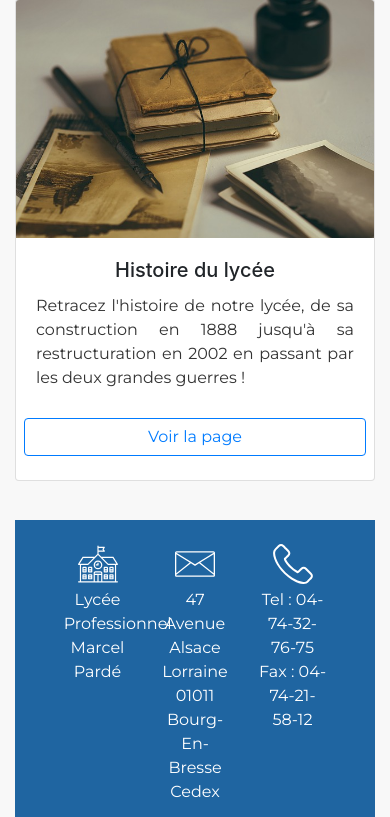
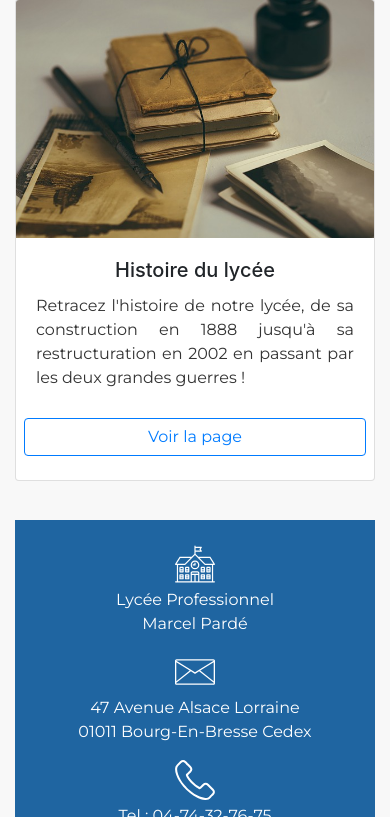
Before and after one commit to davidBentoPereira/jpo, a Symfony app: template templates/front/index.html.twig in a window 390 px wide. Shown: the part 1500-2317 px from the top of the page. Run offline with Twig, Linux system fonts and the light colour scheme; the template is opened without the code that fills it, so the values that code supplies are empty; some libraries are stand-ins or nearby versions.

Commit message:
(Front) : Improve footer - rename style.css - add navbrand on mobile display

```diff
--- a/public/css/style.css
+++ b/public/css/style-front.css
@@ -8,6 +8,7 @@ a:hover { color: white;}
 nav { box-shadow: 0 4px 8px 0 rgba(0, 0, 0, 0.2), 0 6px 20px 0 rgba(0, 0, 0, 0.19); }
 .navbar-light .navbar-nav .nav-link  { color: white; font-family: 'Montserrat-bold', sans-serif;}
 .navbar-light .navbar-nav .nav-link:hover  { color: white;}
+#navbrand { font-family: 'Montserrat', sans-serif; color: #ffffff; }
 
 /* FOOTER */
 footer { background-color: #1F65A1; }
--- a/templates/front/base.html.twig
+++ b/templates/front/base.html.twig
@@ -12,7 +12,7 @@
     <!-- Google Fonts -->
     <link href="https://fonts.googleapis.com/css?family=Montserrat:400,700" rel="stylesheet">
     <!-- Custom CSS -->
-    <link rel="stylesheet" type="text/css" href="{{ asset('css/style.css') }}">
+    <link rel="stylesheet" type="text/css" href="{{ asset('css/style-front.css') }}">
     <link rel="stylesheet" type="text/css" href="{{ asset('css/hover.css') }}">
     {% block stylesheets %}{% endblock %}
 </head>
--- a/templates/front/base/footer.html.twig
+++ b/templates/front/base/footer.html.twig
@@ -2,18 +2,20 @@
     <footer>
 
         <div class="row justify-content-center pt-4">
-                <div class="col-3 text-center">
+
+            <div class="col-12 col-md-3 text-center">
                 <img src="{{ asset('img/icon/school.svg') }}" class="mb-1" alt="" width="40px">
                 <p>Lycée Professionnel <br />Marcel Pardé</p>
             </div>
-                <div class="col-3 text-center">
+            <div class="col-12 col-md-3 text-center">
                 <img src="{{ asset('img/icon/message.svg') }}" class="mb-1" alt="" width="40px">
                 <p>47 Avenue Alsace Lorraine <br />01011 Bourg-En-Bresse Cedex</p>
             </div>
-                <div class="col-3 text-center">
+            <div class="col-12 col-md-3 text-center">
                 <img src="{{ asset('img/icon/telephone.svg') }}" class="mb-1" alt="" width="40px">
                 <p>Tel  : 04-74-32-76-75<br />Fax : 04-74-21-58-12 </p>
             </div>
+
         </div>
 
         <div class="col-12 text-center">
@@ -24,7 +26,8 @@
             <p>
                 <a href="{{ path('login') }}">Espace Administration |</a>
                 <a href="">Charte d'utilisation & Mentions légales |</a>
-                    © 2019 Copyright marcelleparde.fr
+                <a href="//marcelle-parde.elycee.rhonealpes.fr/" target="_blank">© 2019 Copyright marcelleparde.fr</a>
+
             </p>
         </div>
 
--- a/templates/front/base/nav.html.twig
+++ b/templates/front/base/nav.html.twig
@@ -3,6 +3,8 @@
         <img src="{{ asset('img/img_lycee.jpg') }}" class="img-fluid" id="header-img" alt="Responsive image" width="100%">
 
         <nav class="navbar navbar-expand-lg navbar-light" style="background-color: #1F65A1;">
+
+            <h1 class="navbar-brand d-md-none" id="navbrand">Lycée Marcelle Pardé</h1>
 
             <button class="navbar-toggler" type="button" data-toggle="collapse" data-target="#navbarText" aria-controls="navbarText" aria-expanded="false" aria-label="Toggle navigation">
                 <span class="navbar-toggler-icon"></span>
```
Lines whose indentation alone changed are shown as unchanged.
